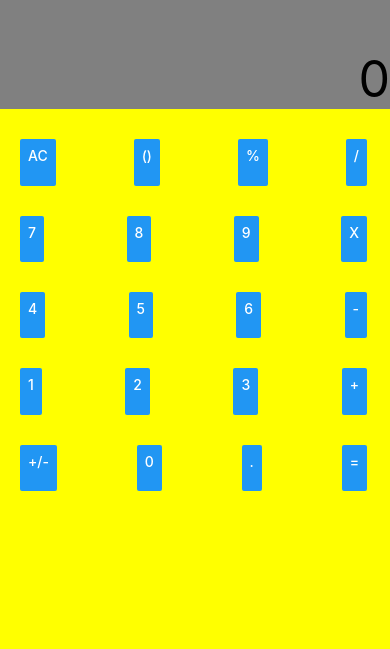
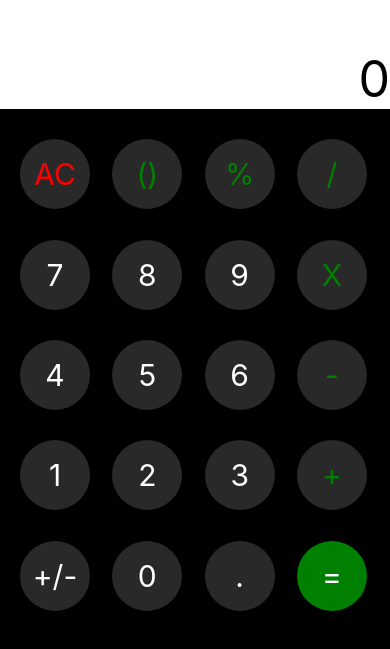
Before and after one commit to wonjaeban/React--Calculator, a React Native app in the folder calculator/: screen / in a window 390 px wide. Shown: the part 121-770 px from the top of the page. Built offline with nearby package versions, Linux system fonts and the light colour scheme.

Commit message:
make buttons round and change colors, methods

```diff
--- a/calculator/App.js
+++ b/calculator/App.js
@@ -1,5 +1,5 @@
 import { Component } from 'react';
-import { StyleSheet, View, Button, Text } from 'react-native';
+import { StyleSheet, View, Button, Text, TouchableOpacity } from 'react-native';
 
 class App extends Component {
   constructor(props) {
@@ -147,16 +147,59 @@ class App extends Component {
           number: this.state.number + val,
         });
       }
-    } else if (val === "AC") {
+    } else if (val === 'AC') {
       this.setState({
         number: '0',
       });
     }
   };
 
-  allButton = ({title}) => {
-    return(<Button title={title}  onPress={() => this.makeNumbers(title)} style={styles.button}></Button>);
-  }
+  allButton = ({ title }) => {
+    if (title === '=') {
+      return (
+        <TouchableOpacity
+          style={styles.roundButtonEqual}
+          onPress={this.makeSolution}>
+          <Text style={styles.textButtons}>{title}</Text>
+        </TouchableOpacity>
+      );
+    } else if (
+      title === '()' ||
+      title === '%' ||
+      title === '/' ||
+      title === 'X' ||
+      title === '-' ||
+      title === '+'
+    ) {
+      return (
+        <TouchableOpacity
+          style={styles.roundButton}
+          onPress={() => {
+            this.makeNumbers(title);
+          }}>
+          <Text style={styles.textButtonSign}>{title}</Text>
+        </TouchableOpacity>
+      );
+    } else if (title === 'AC') {
+      return (
+        <TouchableOpacity
+          style={styles.roundButton}
+          onPress={() => {
+            this.makeNumbers(title);
+          }}>
+          <Text style={styles.textButtonAC}>{title}</Text>
+        </TouchableOpacity>
+      );
+    } else {
+      return (
+        <TouchableOpacity
+          style={styles.roundButton}
+          onPress={() => this.makeNumbers(title)}>
+          <Text style={styles.textButtons}>{title}</Text>
+        </TouchableOpacity>
+      );
+    }
+  };
 
   render() {
     return (
@@ -166,35 +209,35 @@ class App extends Component {
         </View>
         <View style={styles.downPlace}>
           <View style={styles.buttons}>
-            <this.allButton title="AC" ></this.allButton>
-            <this.allButton title="()" ></this.allButton>
+            <this.allButton title="AC"></this.allButton>
+            <this.allButton title="()"></this.allButton>
 
-            <this.allButton title="%" ></this.allButton>
-            <this.allButton title="/" ></this.allButton>
+            <this.allButton title="%"></this.allButton>
+            <this.allButton title="/"></this.allButton>
           </View>
-          <View style={styles.buttons}>
-            <this.allButton title="7" ></this.allButton>
-            <this.allButton title="8" ></this.allButton>
-            <this.allButton title="9" ></this.allButton>
-            <this.allButton title="X" ></this.allButton>
+          <View style={styles.buttons2}>
+            <this.allButton title="7"></this.allButton>
+            <this.allButton title="8"></this.allButton>
+            <this.allButton title="9"></this.allButton>
+            <this.allButton title="X"></this.allButton>
           </View>
-          <View style={[styles.buttons]}>
-            <this.allButton title="4" ></this.allButton>
-            <this.allButton title="5" ></this.allButton>
-            <this.allButton title="6" ></this.allButton>
-            <this.allButton title="-" ></this.allButton>
+          <View style={styles.buttons3}>
+            <this.allButton title="4"></this.allButton>
+            <this.allButton title="5"></this.allButton>
+            <this.allButton title="6"></this.allButton>
+            <this.allButton title="-"></this.allButton>
           </View>
-          <View style={styles.buttons}>
-            <this.allButton title="1" ></this.allButton>
-            <this.allButton title="2" ></this.allButton>
-            <this.allButton title="3" ></this.allButton>
-            <this.allButton title="+" ></this.allButton>
+          <View style={styles.buttons4}>
+            <this.allButton title="1"></this.allButton>
+            <this.allButton title="2"></this.allButton>
+            <this.allButton title="3"></this.allButton>
+            <this.allButton title="+"></this.allButton>
           </View>
-          <View style={[styles.buttons]}>
-            <this.allButton title="+/-" ></this.allButton>
-            <this.allButton title="0" ></this.allButton>
-            <this.allButton title="." ></this.allButton>
-            <this.allButton title="=" ></this.allButton>
+          <View style={styles.buttons5}>
+            <this.allButton title="+/-"></this.allButton>
+            <this.allButton title="0"></this.allButton>
+            <this.allButton title="."></this.allButton>
+            <this.allButton title="="></this.allButton>
           </View>
         </View>
       </View>
@@ -208,13 +251,13 @@ const styles = StyleSheet.create({
   },
   upperPlace: {
     flex: 0.3,
-    backgroundColor: 'gray',
+    backgroundColor: 'white',
     justifyContent: 'flex-end',
     alignItems: 'flex-end',
   },
   downPlace: {
     flex: 0.8,
-    backgroundColor: 'yellow',
+    backgroundColor: 'black',
   },
   buttons: {
     flex: 0.1,
@@ -224,12 +267,71 @@ const styles = StyleSheet.create({
     marginLeft: 20,
     marginRight: 23,
   },
+  buttons2: {
+    flex: 0.1,
+    flexDirection: 'row',
+    marginTop: 70,
+    justifyContent: 'space-between',
+    marginLeft: 20,
+    marginRight: 23,
+  },
+  buttons3: {
+    flex: 0.1,
+    flexDirection: 'row',
+    marginTop: 70,
+    justifyContent: 'space-between',
+    marginLeft: 20,
+    marginRight: 23,
+  },
+  buttons4: {
+    flex: 0.1,
+    flexDirection: 'row',
+    marginTop: 70,
+    justifyContent: 'space-between',
+    marginLeft: 20,
+    marginRight: 23,
+  },
+  buttons5: {
+    flex: 0.1,
+    flexDirection: 'row',
+    marginTop: 70,
+    justifyContent: 'space-between',
+    marginLeft: 20,
+    marginRight: 23,
+  },
   calculatedNumber: {
     fontSize: 50,
   },
-  button: {
-    color: "red"
-  }
+  roundButton: {
+    width: 70,
+    height: 70,
+    justifyContent: 'center',
+    alignItems: 'center',
+    padding: 10,
+    borderRadius: 100,
+    backgroundColor: '#292929',
+  },
+  roundButtonEqual: {
+    width: 70,
+    height: 70,
+    justifyContent: 'center',
+    alignItems: 'center',
+    padding: 10,
+    borderRadius: 100,
+    backgroundColor: 'green',
+  },
+  textButtons: {
+    color: 'white',
+    fontSize: 30,
+  },
+  textButtonSign: {
+    color: 'green',
+    fontSize: 30,
+  },
+  textButtonAC: {
+    color: 'red',
+    fontSize: 30,
+  },
 });
 
 export default App;
```
Also changed, not shown: package.json (deleted, +0 -19 lines), 1 other file (tests, documents, lock files or other folders).
